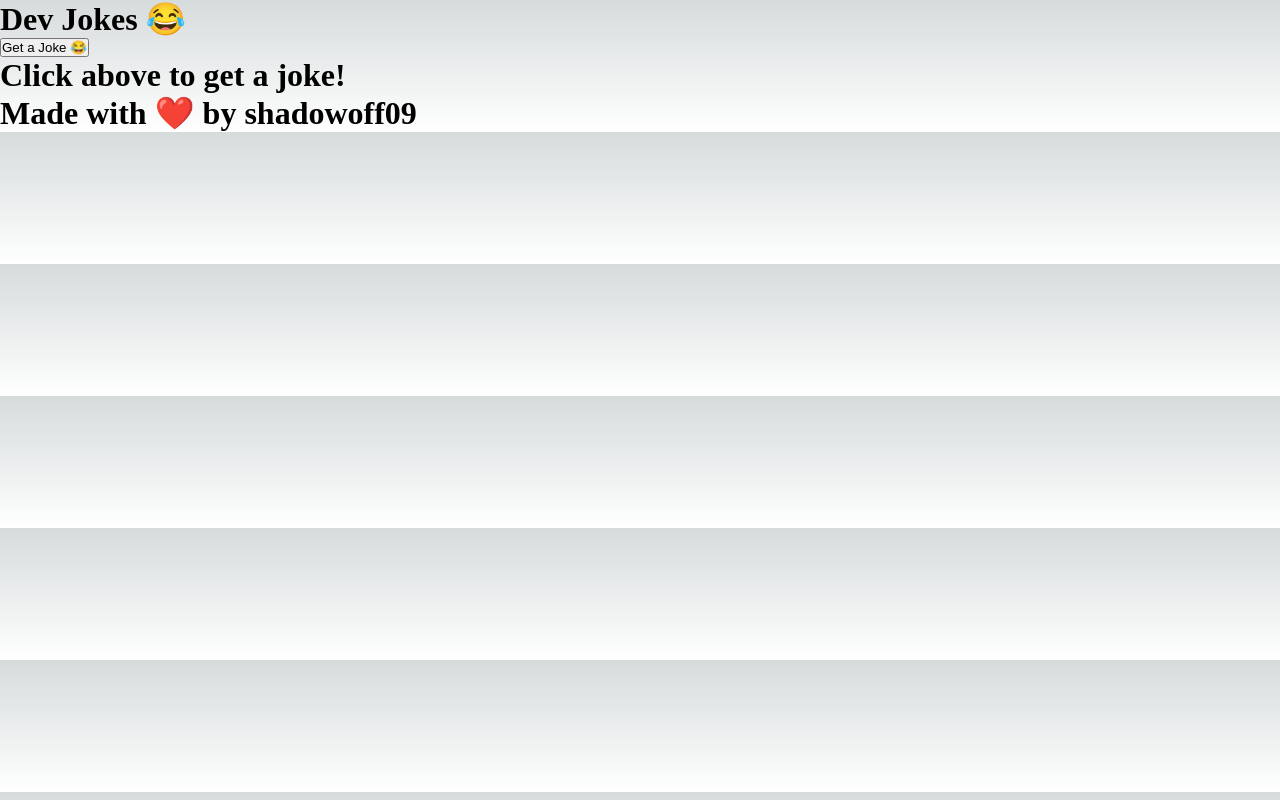
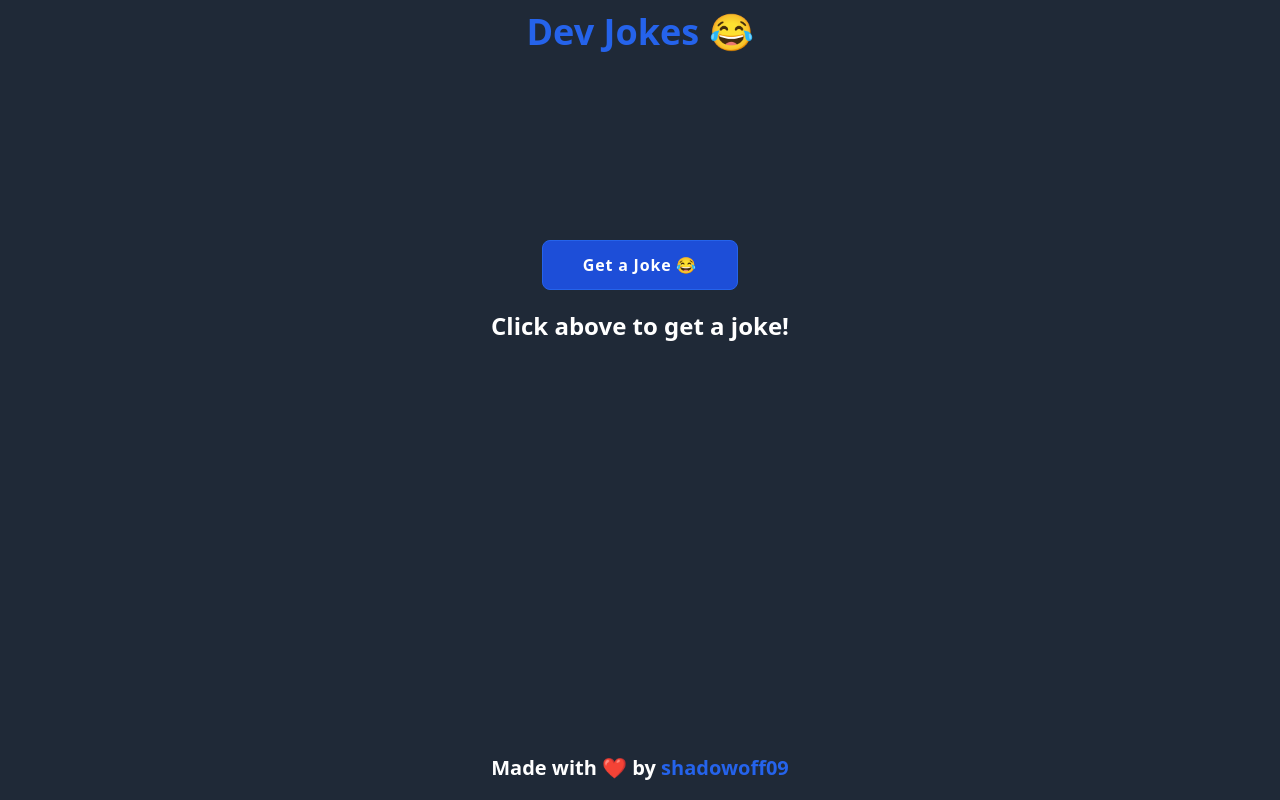
Before and after one commit to shadowoff09/devjokes, a Next.js app: page / in a window 1280 px wide. Built offline with nearby package versions, Linux system fonts and the light colour scheme.

Commit message:
Add dev dependencies for postcss, autoprefixer, and tailwindcss in package.json and configure their settings in postcss.config.js and tailwind.config.js

```diff
--- a/package.json
+++ b/package.json
@@ -12,11 +12,17 @@
     "@types/node": "18.15.6",
     "@types/react": "18.0.28",
     "@types/react-dom": "18.0.11",
+    "axios": "^1.3.4",
     "eslint": "8.36.0",
     "eslint-config-next": "13.2.4",
     "next": "13.2.4",
     "react": "18.2.0",
     "react-dom": "18.2.0",
     "typescript": "5.0.2"
+  },
+  "devDependencies": {
+    "autoprefixer": "^10.4.14",
+    "postcss": "^8.4.21",
+    "tailwindcss": "^3.2.7"
   }
 }
--- /dev/null
+++ b/postcss.config.js
@@ -0,0 +1,6 @@
+module.exports = {
+  plugins: {
+    tailwindcss: {},
+    autoprefixer: {},
+  },
+}
--- a/styles/Home.module.css
+++ /dev/null
@@ -1,278 +0,0 @@
-.main {
-  display: flex;
-  flex-direction: column;
-  justify-content: space-between;
-  align-items: center;
-  padding: 6rem;
-  min-height: 100vh;
-}
-
-.description {
-  display: inherit;
-  justify-content: inherit;
-  align-items: inherit;
-  font-size: 0.85rem;
-  max-width: var(--max-width);
-  width: 100%;
-  z-index: 2;
-  font-family: var(--font-mono);
-}
-
-.description a {
-  display: flex;
-  justify-content: center;
-  align-items: center;
-  gap: 0.5rem;
-}
-
-.description p {
-  position: relative;
-  margin: 0;
-  padding: 1rem;
-  background-color: rgba(var(--callout-rgb), 0.5);
-  border: 1px solid rgba(var(--callout-border-rgb), 0.3);
-  border-radius: var(--border-radius);
-}
-
-.code {
-  font-weight: 700;
-  font-family: var(--font-mono);
-}
-
-.grid {
-  display: grid;
-  grid-template-columns: repeat(4, minmax(25%, auto));
-  width: var(--max-width);
-  max-width: 100%;
-}
-
-.card {
-  padding: 1rem 1.2rem;
-  border-radius: var(--border-radius);
-  background: rgba(var(--card-rgb), 0);
-  border: 1px solid rgba(var(--card-border-rgb), 0);
-  transition: background 200ms, border 200ms;
-}
-
-.card span {
-  display: inline-block;
-  transition: transform 200ms;
-}
-
-.card h2 {
-  font-weight: 600;
-  margin-bottom: 0.7rem;
-}
-
-.card p {
-  margin: 0;
-  opacity: 0.6;
-  font-size: 0.9rem;
-  line-height: 1.5;
-  max-width: 30ch;
-}
-
-.center {
-  display: flex;
-  justify-content: center;
-  align-items: center;
-  position: relative;
-  padding: 4rem 0;
-}
-
-.center::before {
-  background: var(--secondary-glow);
-  border-radius: 50%;
-  width: 480px;
-  height: 360px;
-  margin-left: -400px;
-}
-
-.center::after {
-  background: var(--primary-glow);
-  width: 240px;
-  height: 180px;
-  z-index: -1;
-}
-
-.center::before,
-.center::after {
-  content: '';
-  left: 50%;
-  position: absolute;
-  filter: blur(45px);
-  transform: translateZ(0);
-}
-
-.logo,
-.thirteen {
-  position: relative;
-}
-
-.thirteen {
-  display: flex;
-  justify-content: center;
-  align-items: center;
-  width: 75px;
-  height: 75px;
-  padding: 25px 10px;
-  margin-left: 16px;
-  transform: translateZ(0);
-  border-radius: var(--border-radius);
-  overflow: hidden;
-  box-shadow: 0px 2px 8px -1px #0000001a;
-}
-
-.thirteen::before,
-.thirteen::after {
-  content: '';
-  position: absolute;
-  z-index: -1;
-}
-
-/* Conic Gradient Animation */
-.thirteen::before {
-  animation: 6s rotate linear infinite;
-  width: 200%;
-  height: 200%;
-  background: var(--tile-border);
-}
-
-/* Inner Square */
-.thirteen::after {
-  inset: 0;
-  padding: 1px;
-  border-radius: var(--border-radius);
-  background: linear-gradient(
-    to bottom right,
-    rgba(var(--tile-start-rgb), 1),
-    rgba(var(--tile-end-rgb), 1)
-  );
-  background-clip: content-box;
-}
-
-/* Enable hover only on non-touch devices */
-@media (hover: hover) and (pointer: fine) {
-  .card:hover {
-    background: rgba(var(--card-rgb), 0.1);
-    border: 1px solid rgba(var(--card-border-rgb), 0.15);
-  }
-
-  .card:hover span {
-    transform: translateX(4px);
-  }
-}
-
-@media (prefers-reduced-motion) {
-  .thirteen::before {
-    animation: none;
-  }
-
-  .card:hover span {
-    transform: none;
-  }
-}
-
-/* Mobile */
-@media (max-width: 700px) {
-  .content {
-    padding: 4rem;
-  }
-
-  .grid {
-    grid-template-columns: 1fr;
-    margin-bottom: 120px;
-    max-width: 320px;
-    text-align: center;
-  }
-
-  .card {
-    padding: 1rem 2.5rem;
-  }
-
-  .card h2 {
-    margin-bottom: 0.5rem;
-  }
-
-  .center {
-    padding: 8rem 0 6rem;
-  }
-
-  .center::before {
-    transform: none;
-    height: 300px;
-  }
-
-  .description {
-    font-size: 0.8rem;
-  }
-
-  .description a {
-    padding: 1rem;
-  }
-
-  .description p,
-  .description div {
-    display: flex;
-    justify-content: center;
-    position: fixed;
-    width: 100%;
-  }
-
-  .description p {
-    align-items: center;
-    inset: 0 0 auto;
-    padding: 2rem 1rem 1.4rem;
-    border-radius: 0;
-    border: none;
-    border-bottom: 1px solid rgba(var(--callout-border-rgb), 0.25);
-    background: linear-gradient(
-      to bottom,
-      rgba(var(--background-start-rgb), 1),
-      rgba(var(--callout-rgb), 0.5)
-    );
-    background-clip: padding-box;
-    backdrop-filter: blur(24px);
-  }
-
-  .description div {
-    align-items: flex-end;
-    pointer-events: none;
-    inset: auto 0 0;
-    padding: 2rem;
-    height: 200px;
-    background: linear-gradient(
-      to bottom,
-      transparent 0%,
-      rgb(var(--background-end-rgb)) 40%
-    );
-    z-index: 1;
-  }
-}
-
-/* Tablet and Smaller Desktop */
-@media (min-width: 701px) and (max-width: 1120px) {
-  .grid {
-    grid-template-columns: repeat(2, 50%);
-  }
-}
-
-@media (prefers-color-scheme: dark) {
-  .vercelLogo {
-    filter: invert(1);
-  }
-
-  .logo,
-  .thirteen img {
-    filter: invert(1) drop-shadow(0 0 0.3rem #ffffff70);
-  }
-}
-
-@keyframes rotate {
-  from {
-    transform: rotate(360deg);
-  }
-  to {
-    transform: rotate(0deg);
-  }
-}
--- a/styles/globals.css
+++ b/styles/globals.css
@@ -1,107 +1,11 @@
-:root {
-  --max-width: 1100px;
-  --border-radius: 12px;
-  --font-mono: ui-monospace, Menlo, Monaco, 'Cascadia Mono', 'Segoe UI Mono',
-    'Roboto Mono', 'Oxygen Mono', 'Ubuntu Monospace', 'Source Code Pro',
-    'Fira Mono', 'Droid Sans Mono', 'Courier New', monospace;
+@tailwind base;
+@tailwind components;
+@tailwind utilities;
 
-  --foreground-rgb: 0, 0, 0;
-  --background-start-rgb: 214, 219, 220;
-  --background-end-rgb: 255, 255, 255;
-
-  --primary-glow: conic-gradient(
-    from 180deg at 50% 50%,
-    #16abff33 0deg,
-    #0885ff33 55deg,
-    #54d6ff33 120deg,
-    #0071ff33 160deg,
-    transparent 360deg
-  );
-  --secondary-glow: radial-gradient(
-    rgba(255, 255, 255, 1),
-    rgba(255, 255, 255, 0)
-  );
-
-  --tile-start-rgb: 239, 245, 249;
-  --tile-end-rgb: 228, 232, 233;
-  --tile-border: conic-gradient(
-    #00000080,
-    #00000040,
-    #00000030,
-    #00000020,
-    #00000010,
-    #00000010,
-    #00000080
-  );
-
-  --callout-rgb: 238, 240, 241;
-  --callout-border-rgb: 172, 175, 176;
-  --card-rgb: 180, 185, 188;
-  --card-border-rgb: 131, 134, 135;
+body {
+  @apply bg-[#1f2937];
 }
 
-@media (prefers-color-scheme: dark) {
-  :root {
-    --foreground-rgb: 255, 255, 255;
-    --background-start-rgb: 0, 0, 0;
-    --background-end-rgb: 0, 0, 0;
-
-    --primary-glow: radial-gradient(rgba(1, 65, 255, 0.4), rgba(1, 65, 255, 0));
-    --secondary-glow: linear-gradient(
-      to bottom right,
-      rgba(1, 65, 255, 0),
-      rgba(1, 65, 255, 0),
-      rgba(1, 65, 255, 0.3)
-    );
-
-    --tile-start-rgb: 2, 13, 46;
-    --tile-end-rgb: 2, 5, 19;
-    --tile-border: conic-gradient(
-      #ffffff80,
-      #ffffff40,
-      #ffffff30,
-      #ffffff20,
-      #ffffff10,
-      #ffffff10,
-      #ffffff80
-    );
-
-    --callout-rgb: 20, 20, 20;
-    --callout-border-rgb: 108, 108, 108;
-    --card-rgb: 100, 100, 100;
-    --card-border-rgb: 200, 200, 200;
-  }
+html {
+  @apply select-none;
 }
-
-* {
-  box-sizing: border-box;
-  padding: 0;
-  margin: 0;
-}
-
-html,
-body {
-  max-width: 100vw;
-  overflow-x: hidden;
-}
-
-body {
-  color: rgb(var(--foreground-rgb));
-  background: linear-gradient(
-      to bottom,
-      transparent,
-      rgb(var(--background-end-rgb))
-    )
-    rgb(var(--background-start-rgb));
-}
-
-a {
-  color: inherit;
-  text-decoration: none;
-}
-
-@media (prefers-color-scheme: dark) {
-  html {
-    color-scheme: dark;
-  }
-}
--- /dev/null
+++ b/tailwind.config.js
@@ -0,0 +1,11 @@
+/** @type {import('tailwindcss').Config} */
+module.exports = {
+  content: [
+    "./pages/**/*.{js,ts,jsx,tsx}",
+    "./components/**/*.{js,ts,jsx,tsx}",
+  ],
+  theme: {
+    extend: {},
+  },
+  plugins: [],
+};
```
Also changed, not shown: 1 other file (tests, documents, lock files or other folders).
